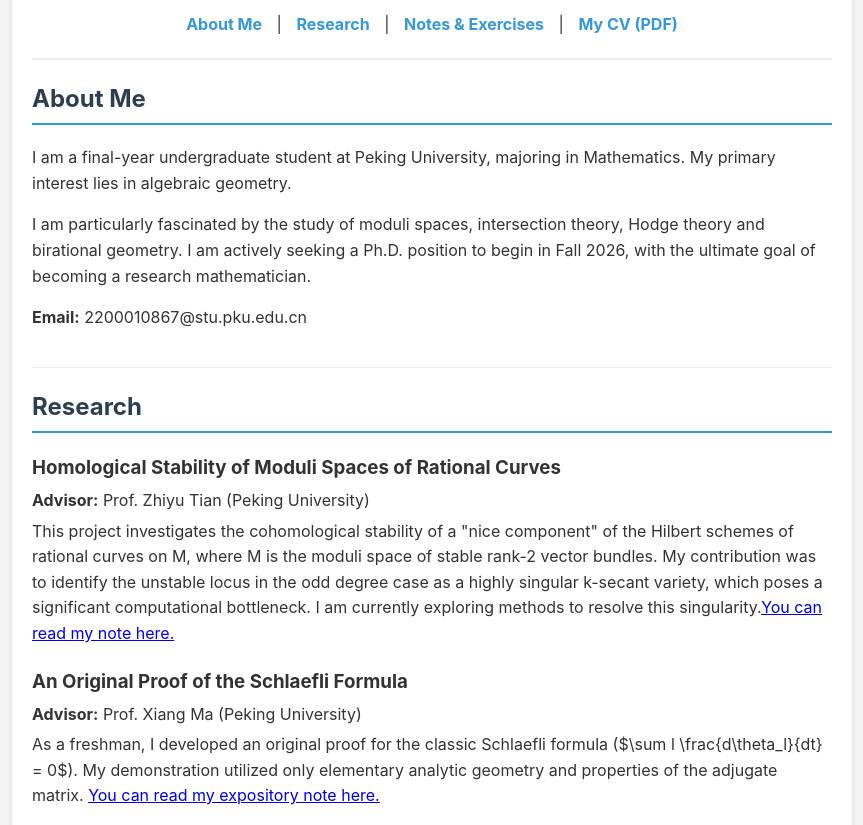
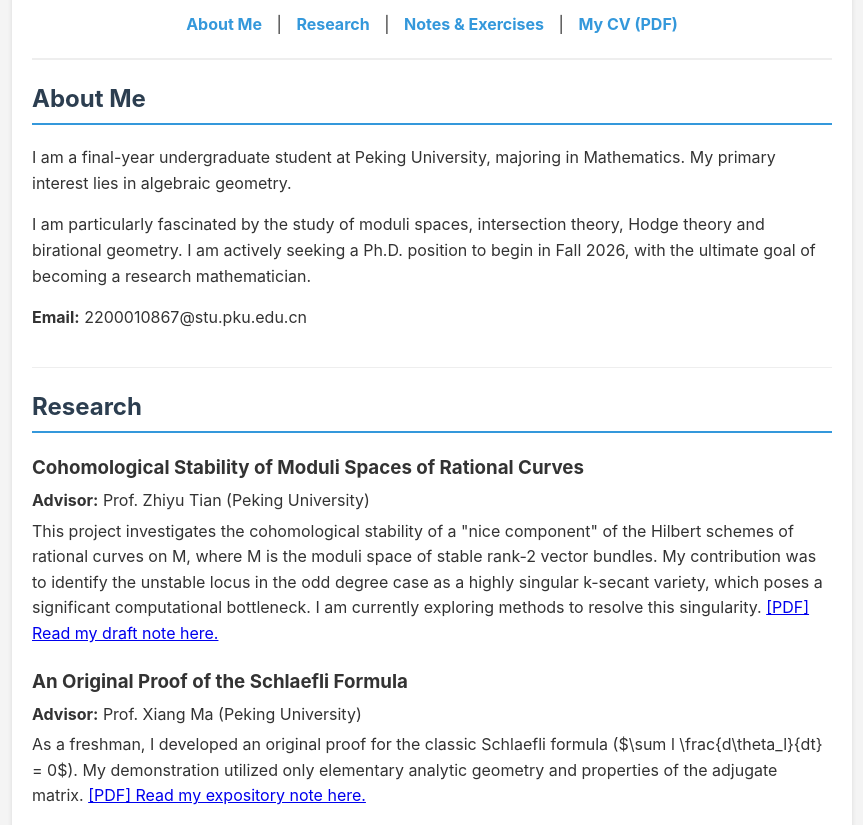
Before and after one commit to longchenbo/longchenbo.github.io, a plain HTML site: page index.html in a window 1280 px wide. Shown: the part 127-952 px from the top of the page, without its empty margins (208-1071 px from the left). Drawn offline with nearby package versions, Linux system fonts and the light colour scheme.

Commit message:
Update index.html

```diff
--- a/index.html
+++ b/index.html
@@ -41,10 +41,11 @@
     <h2>Research</h2>
 
     <div class="project">
-                <h3>Homological Stability of Moduli Spaces of Rational Curves</h3>
+        <h3>Cohomological Stability of Moduli Spaces of Rational Curves</h3>
         <p><b>Advisor:</b> Prof. Zhiyu Tian (Peking University)</p>
         <p>
-                    This project investigates the cohomological stability of a "nice component" of the Hilbert schemes of rational curves on M, where M is the moduli space of stable rank-2 vector bundles. My contribution was to identify the unstable locus in the odd degree case as a highly singular k-secant variety, which poses a significant computational bottleneck. I am currently exploring methods to resolve this singularity.<a href="[你的Schlaefli笔记PDF链接]">You can read my note here.</a>
+            This project investigates the cohomological stability of a "nice component" of the Hilbert schemes of rational curves on M, where M is the moduli space of stable rank-2 vector bundles. My contribution was to identify the unstable locus in the odd degree case as a highly singular k-secant variety, which poses a significant computational bottleneck. I am currently exploring methods to resolve this singularity.
+            <a href="papers/cohomological-stability-draft.pdf" target="_blank">[PDF] Read my draft note here.</a>
         </p>
     </div>
 
@@ -52,7 +53,8 @@
         <h3>An Original Proof of the Schlaefli Formula</h3>
         <p><b>Advisor:</b> Prof. Xiang Ma (Peking University)</p>
         <p>
-                    As a freshman, I developed an original proof for the classic Schlaefli formula ($\sum l \frac{d\theta_l}{dt} = 0$). My demonstration utilized only elementary analytic geometry and properties of the adjugate matrix. <a href="[你的Schlaefli笔记PDF链接]">You can read my expository note here.</a>
+            As a freshman, I developed an original proof for the classic Schlaefli formula ($\sum l \frac{d\theta_l}{dt} = 0$). My demonstration utilized only elementary analytic geometry and properties of the adjugate matrix.
+            <a href="papers/schlaefli-proof.pdf" target="_blank">[PDF] Read my expository note here.</a>
         </p>
     </div>
 
```
Lines whose indentation alone changed are shown as unchanged.
